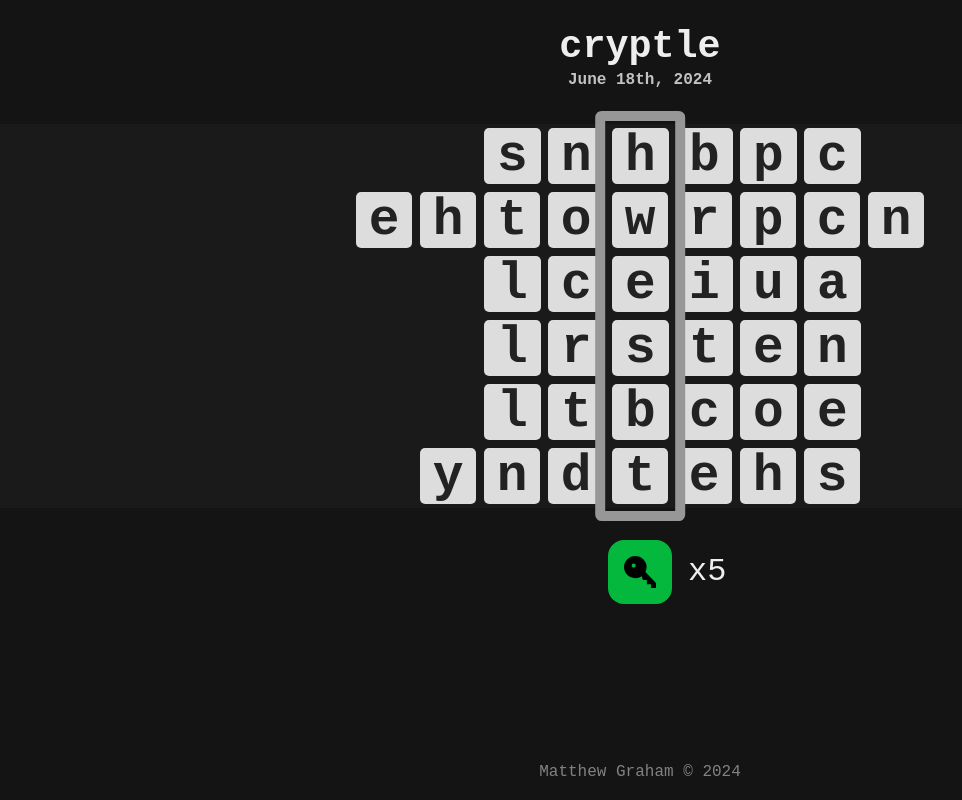
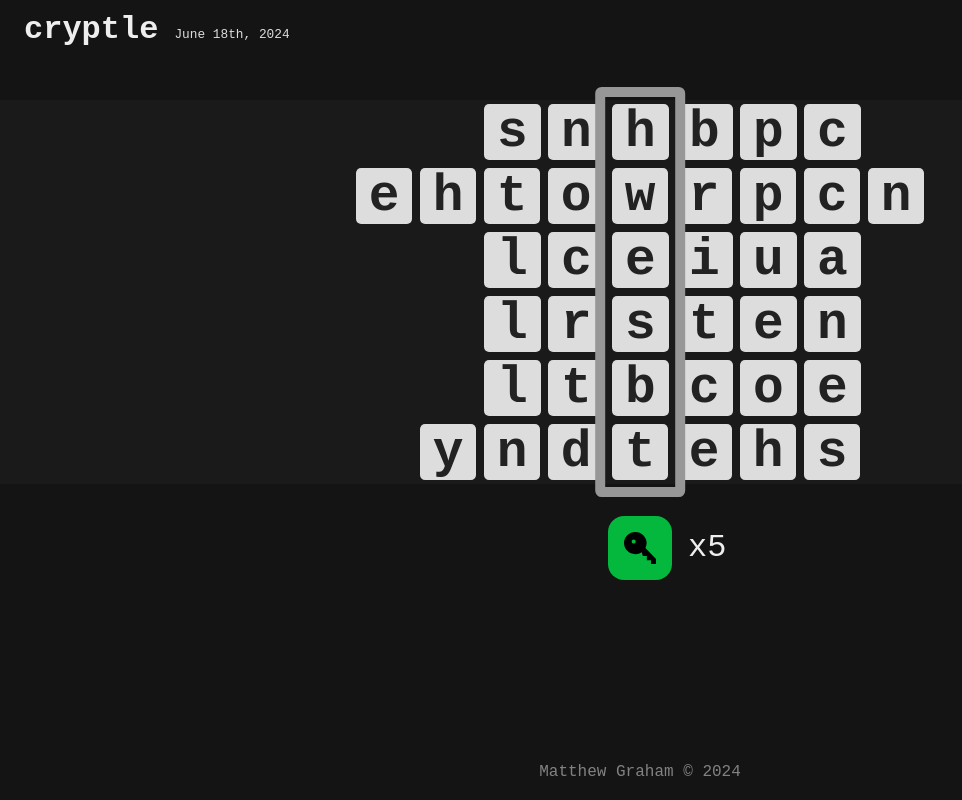
Before and after one commit to ScarpMetal/cryptle, a React (Vite) app: page / in a window 1280 px wide. Shown: the whole page, without its empty margins (0-962 px from the left). Built offline with nearby package versions, Linux system fonts and the light colour scheme.

Commit message:
Left align navbar

```diff
--- a/src/App.scss
+++ b/src/App.scss
@@ -7,6 +7,38 @@
     gap: 2em;
 }
 
+.navbar {
+    padding: 0 1.5em;
+    display: flex;
+    align-items: center;
+    background-color: #141414;
+    gap: 1em;
+    position: fixed;
+    width: 100%;
+    height: 60px;
+    top: 0;
+    left: 0;
+    z-index: 20;
+    text-align: left;
+
+    .title-container {
+        display: flex;
+        align-items: baseline;
+        gap: 0 1em;
+        flex-wrap: wrap;
+
+        .title {
+            font-size: 2rem;
+            font-weight: bold;
+        }
+
+        .date {
+            font-size: 0.8rem;
+            color: #ddd;
+        }
+    }
+}
+
 .copyright {
     margin-top: auto;
     opacity: 0.5;
--- a/src/App.tsx
+++ b/src/App.tsx
@@ -9,10 +9,14 @@
 
     return (
         <>
-            <div>
-                <h1>cryptle</h1>
-                <h4>{format(targetDate, 'MMMM do, yyyy')}</h4>
-            </div>
+            <nav className="navbar">
+                <div className="title-container">
+                    <a className="title" href="/">
+                        cryptle
+                    </a>
+                    <div className="date">{format(targetDate, 'MMMM do, yyyy')}</div>
+                </div>
+            </nav>
             <Level targetDate={targetDate} />
             <p className="copyright">
                 <a href="https://matthewgraham.me/" target="_blank">
--- a/src/components/level/Level.scss
+++ b/src/components/level/Level.scss
@@ -5,6 +5,7 @@
     flex-direction: column;
     align-items: center;
     width: 100%;
+    margin-top: 100px;
 
     .center {
         font-size: 64px;
```
